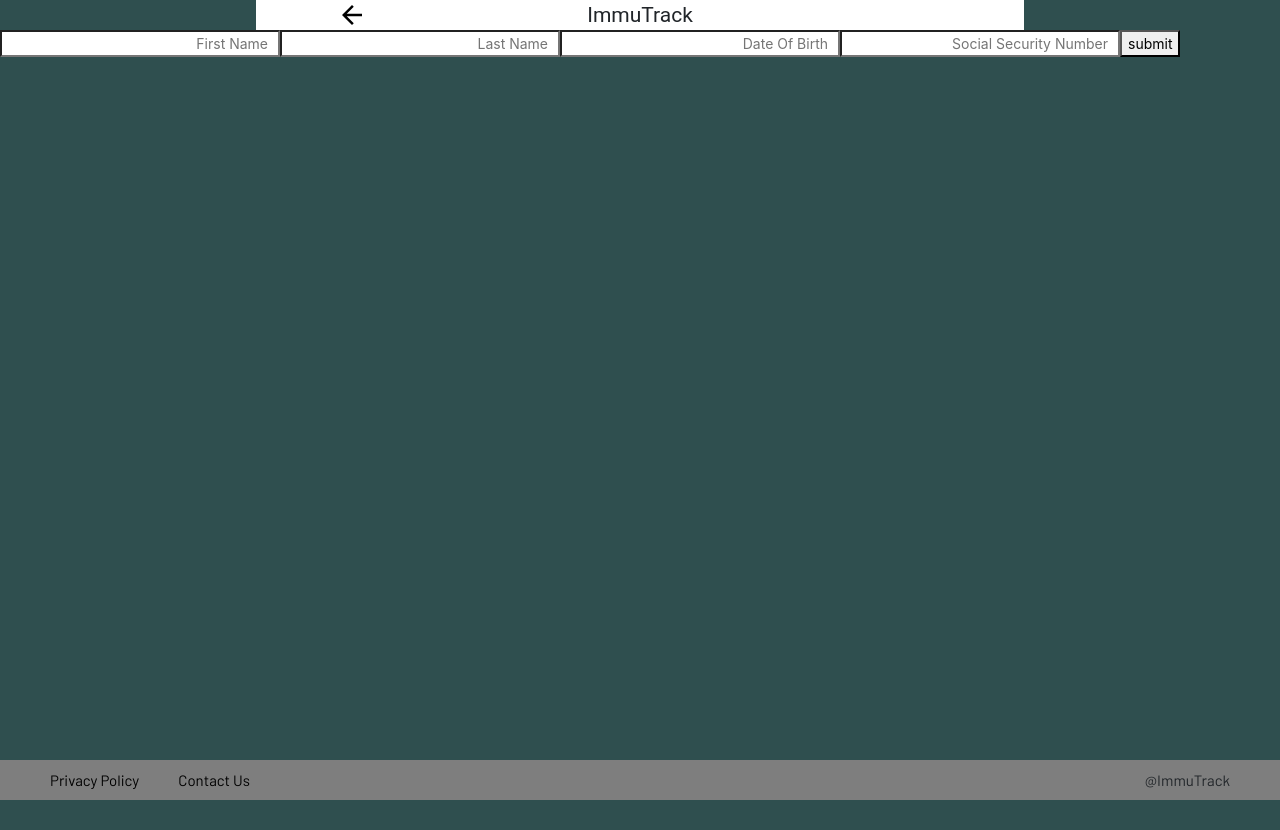
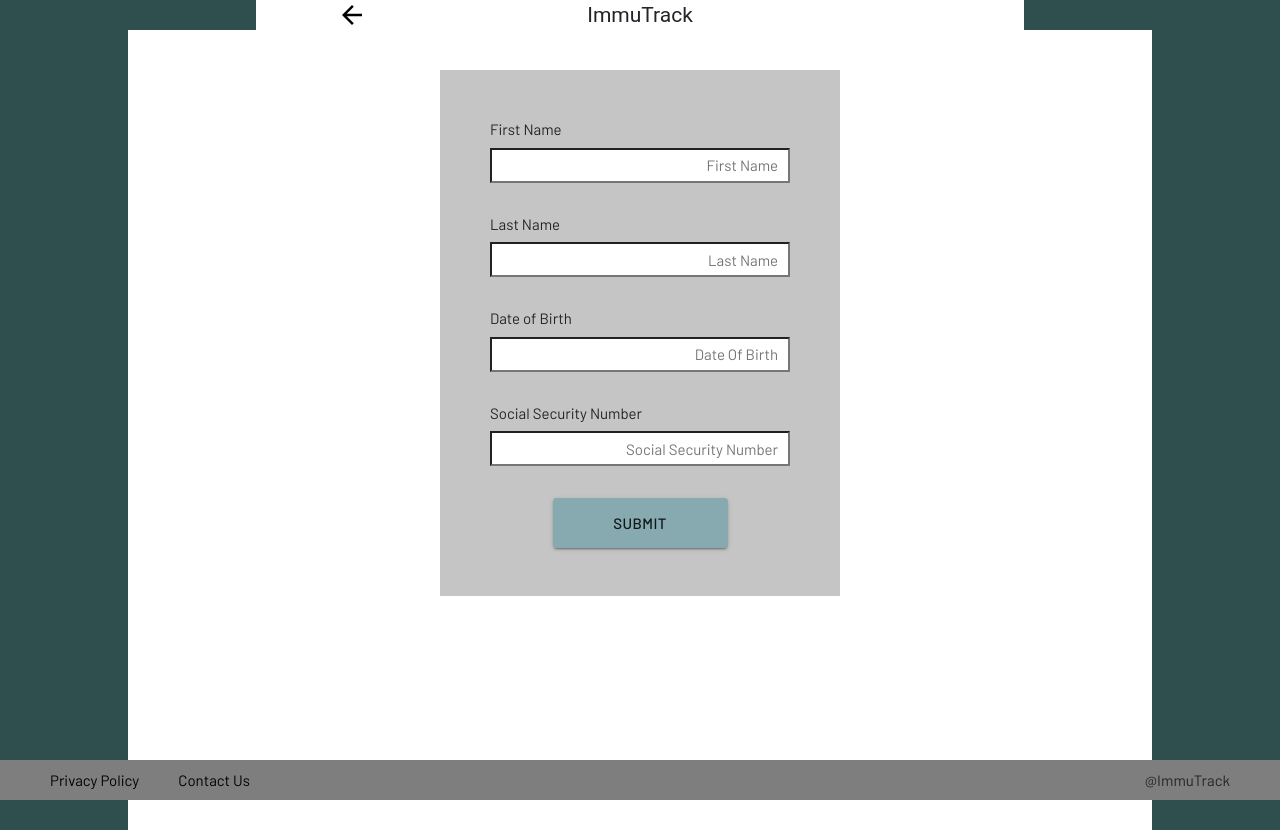
Before and after one commit to aaronw4/Immunization-Front-End, a React (Create React App) app: page /add-child in a window 1280 px wide. Before the commit the page ends 800 px from the top, so only its background shows below. Built offline with nearby package versions, Linux system fonts and the light colour scheme.

Commit message:
ready for review

```diff
--- a/src/components/patient/AddChild.js
+++ b/src/components/patient/AddChild.js
@@ -1,50 +1,88 @@
-import React, { useState } from 'react';
-import { connect } from 'react-redux';
-import { addChildAction } from '../../actions';
+import React, { useState } from "react";
+import { connect } from "react-redux";
+import { addChildAction } from "../../actions";
+import { Grid, Box } from "@material-ui/core";
+import { useStyles } from "../../styles/muiFormStyles";
+import { LoginButton } from "../../styles/muiStyledButtons";
 
 const AddChild = props => {
   const [child, setChild] = useState({});
 
   const handleInput = e => {
-        setChild({...child, [e.target.name]: e.target.value});
+    setChild({ ...child, [e.target.name]: e.target.value });
+  };
+
+  async function handleSubmit(e) {
+    e.preventDefault();
+    await props.addChildAction(props.userId, child, props);
   }
 
-    async function handleSubmit(e){
-        e.preventDefault();
-        await props.addChildAction(props.userId, child, props);
-
-    }
+  const classes = useStyles();
 
   return (
-    <form onSubmit={handleSubmit}>
-        <input type='text'
-               name='firstName'
-               placeholder='First Name'
+    <Box className={classes.root}>
+      <form onSubmit={handleSubmit} className={classes.container}>
+        <Grid container direction="column" alignItems="center" justify="center">
+          <label className={classes.labels} htmlFor="firstName">
+            First Name
+          </label>
+          <input
+            type="text"
+            name="firstName"
+            placeholder="First Name"
             onChange={handleInput}
-               value={child.firstName}/>
-        <input type='text'
-               name='lastName'
-               placeholder='Last Name'
+            value={child.firstName}
+            className={classes.inputs}
+          />
+          <label className={classes.labels} htmlFor="firstName">
+            Last Name
+          </label>
+          <input
+            type="text"
+            name="lastName"
+            placeholder="Last Name"
             onChange={handleInput}
-               value={child.lastName}/>
-        <input type='text'
-               name='dateOfBirth'
-               placeholder='Date Of Birth'
+            value={child.lastName}
+            className={classes.inputs}
+          />
+          <label className={classes.labels} htmlFor="firstName">
+            Date of Birth
+          </label>
+          <input
+            type="text"
+            name="dateOfBirth"
+            placeholder="Date Of Birth"
             onChange={handleInput}
-               value={child.dateOfBirth}/>
-        <input type='text'
-               name='socialSecuirtyNumber'
-               placeholder='Social Security Number'
+            value={child.dateOfBirth}
+            className={classes.inputs}
+          />
+          <label className={classes.labels} htmlFor="firstName">
+            Social Security Number
+          </label>
+          <input
+            type="text"
+            name="socialSecuirtyNumber"
+            placeholder="Social Security Number"
             onChange={handleInput}
-               value={child.socialSecuirtyNumber}/>
-        <button type='submit'>submit</button>
-    </form>)
-}
+            value={child.socialSecuirtyNumber}
+            className={classes.inputs}
+          />
+          <LoginButton variant="contained" type="submit">
+            submit
+          </LoginButton>
+        </Grid>
+      </form>
+    </Box>
+  );
+};
 
 const mapStateToProps = state => {
   return {
     userId: state.patientReducer.userId
-    }
-}
+  };
+};
 
-export default connect(mapStateToProps, {addChildAction})(AddChild);
+export default connect(
+  mapStateToProps,
+  { addChildAction }
+)(AddChild);
```
Lines whose indentation alone changed are shown as unchanged.
